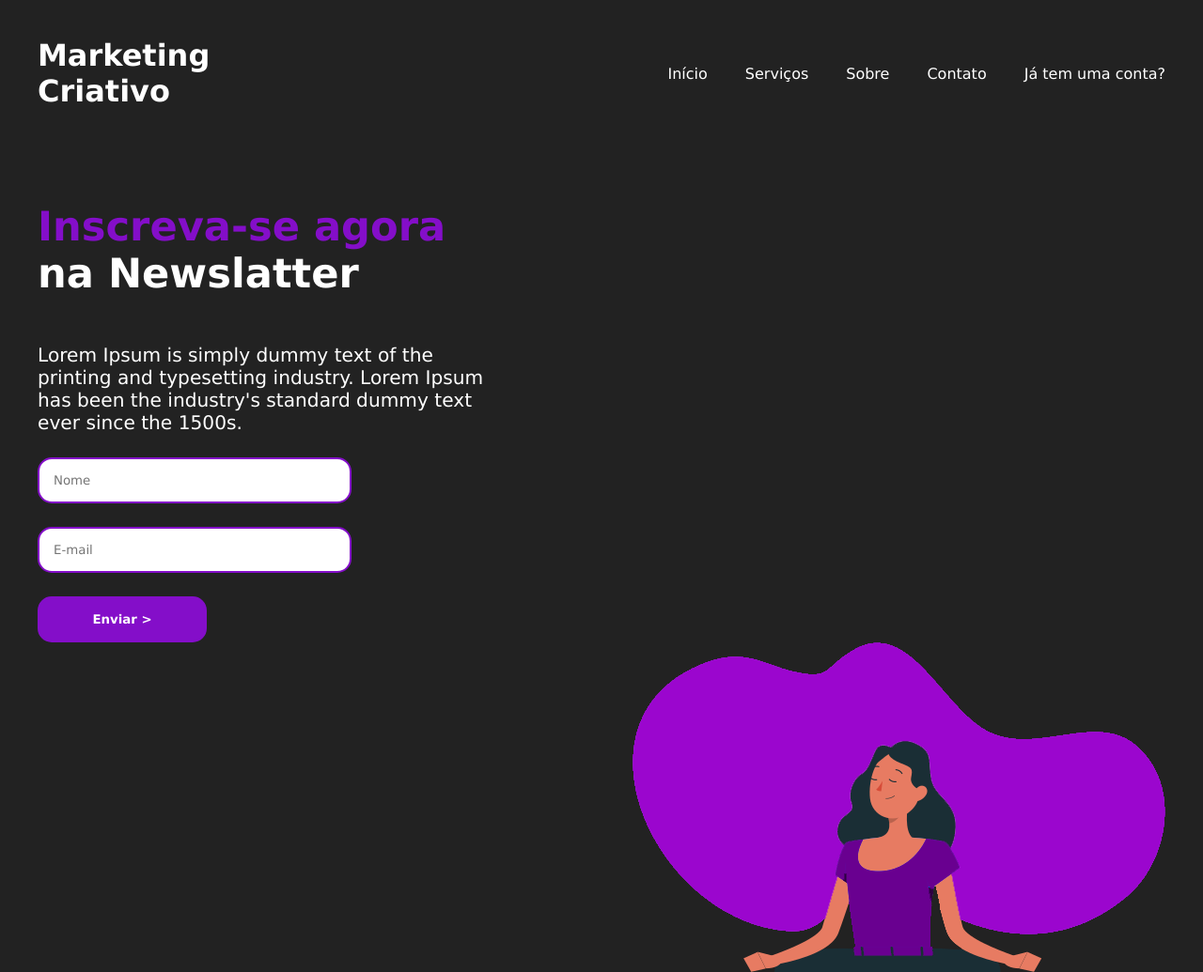
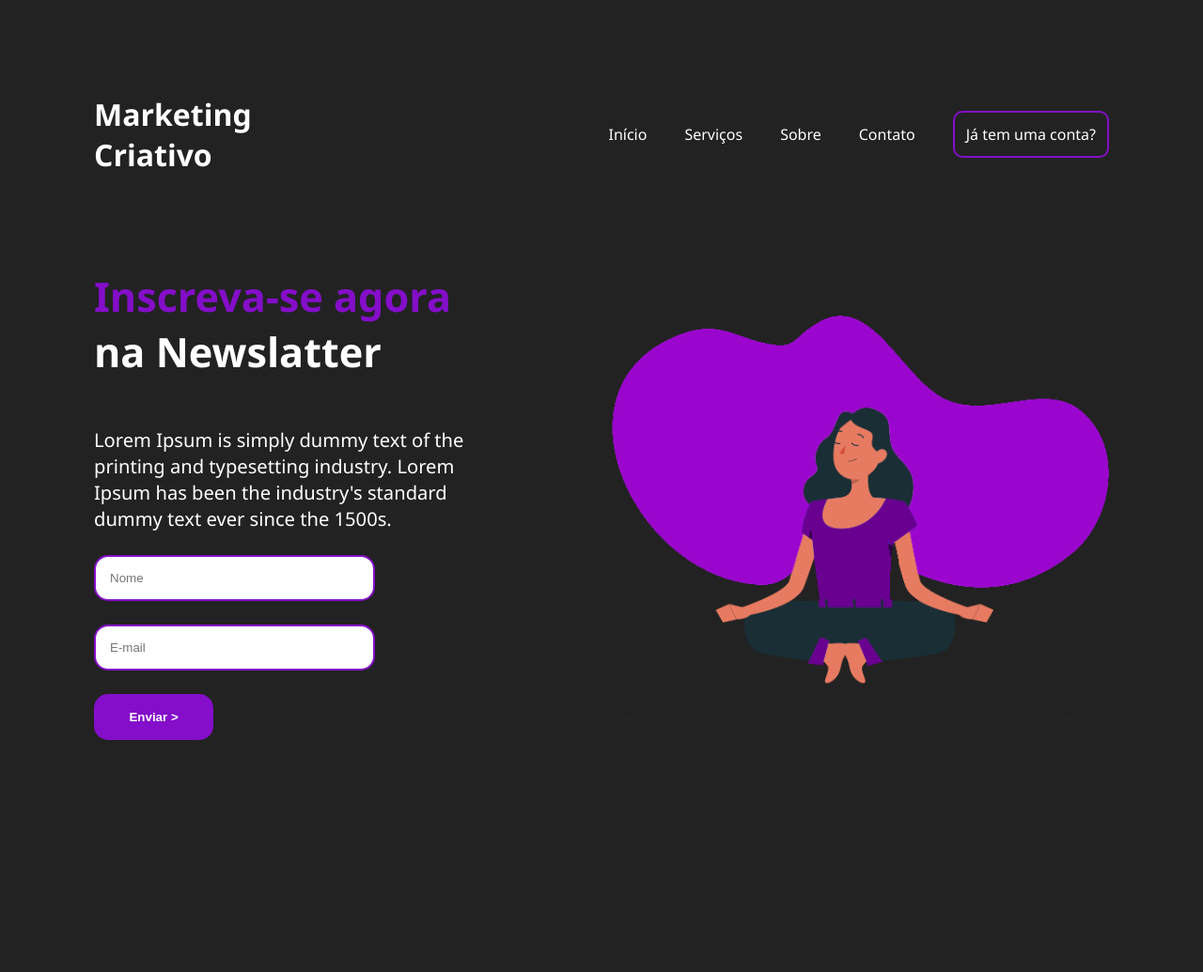
Before and after one commit to efieni/landing-page, a plain HTML site: page index.html in a window 1280 px wide. Shown: the top 1035 px of the page at 94% size. After the commit the page ends 800 px from the top, so only its background shows below. Drawn offline with Linux system fonts and the light colour scheme.

Commit message:
finalizei o projeto

```diff
--- a/estilos/style.css
+++ b/estilos/style.css
@@ -7,65 +7,6 @@ Celular: 600px até 768px
 Tablet: 768px até 992px
 Grandes telas: acima de 1200px */
 
-@font-face {
-    font-family: 'poppinsblack';
-    src: url('../fonts/poppins-black-webfont.woff2') format('woff2'),
-         url('../fonts/poppins-black-webfont.woff') format('woff');
-    font-weight: normal;
-    font-style: normal;
-
-  }
-
-
-
-
-  @font-face {
-    font-family: 'poppinsbold';
-    src: url('../fonts/poppins-bold-webfont.woff2') format('woff2'),
-         url('../fonts/poppins-bold-webfont.woff') format('woff');
-    font-weight: normal;
-    font-style: normal;
-
-  }
-
-
-  @font-face {
-    font-family: 'poppinslight';
-    src: url('../fonts/poppins-light-webfont.woff2') format('woff2'),
-         url('../fonts/poppins-light-webfont.woff') format('woff');
-    font-weight: normal;
-    font-style: normal;
-
-  }
-
-
-  @font-face {
-    font-family: 'poppinsmedium';
-    src: url('../fonts/poppins-medium-webfont.woff2') format('woff2'),
-         url('../fonts/poppins-medium-webfont.woff') format('woff');
-    font-weight: normal;
-    font-style: normal;
-
-  }
-
-  @font-face {
-    font-family: 'poppinsregular';
-    src: url('../fonts/poppins-regular-webfont.woff2') format('woff2'),
-         url('../fonts/poppins-regular-webfont.woff') format('woff');
-    font-weight: normal;
-    font-style: normal;
-
-  }
-
-  @font-face {
-    font-family: 'poppinssemibold';
-    src: url('../fonts/poppins-semibold-webfont.woff2') format('woff2'),
-         url('../fonts/poppins-semibold-webfont.woff') format('woff');
-    font-weight: normal;
-    font-style: normal;
-
-  }
-
   /* CORES
 
 Cor de fundo: rgb(34, 34, 34);
@@ -73,17 +14,22 @@ Roxo: rgb(132, 14, 201);
 */
 
 * {
-    font-family: Verdana, Geneva, Tahoma, sans-serif;
     margin: 0px;
     padding: 0px;
     box-sizing: 0 auto;
 }
 
+/*CONFIG GERAL */
+
 body, html {
-    margin: 20px;
+    margin: 50px;
     background-color: rgb(34, 34, 34);
     color: white;
+    font-family: 'Segoe UI', Tahoma, Geneva, Verdana, sans-serif;
+    height: 80vh;
 }
+
+/* NAV */
 
 header {
     display: flex;
@@ -94,15 +40,41 @@ header {
 header > nav > ul {
     display: flex;
     list-style: none;
+
 }
 
 header > nav > ul > li {
     padding-left: 40px;
+
 }
 
-a {
+header > nav > ul > li > a {
     color: white;
     text-decoration: none;
+    font-weight: 500;
+}
+
+header > nav > ul > li > a:hover {
+    color: rgb(132, 14, 201);
+    transition: 0.3 all;
+}
+
+.inscreva-se {
+    border: 2px solid rgb(132, 14, 201);
+    border-radius: 10px;
+    padding: 12px;
+
+}
+
+.inscreva-se:hover{
+    background-color: rgb(132, 14, 201);
+    color: white;
+}
+
+/*CONTEÚDO PRINCIPAL*/
+
+main {
+    display: flex;
 }
 
 section {
@@ -117,7 +89,7 @@ span {
 
 p {
     margin-top: 50px;
-    width: 40%;
+    width: 75%;
     font-size: .7em;
 }
 
@@ -125,7 +97,7 @@ input {
     display: block;
     margin-top: 25px;
     padding: 15px;
-    width: 25%;
+    width: 50%;
     border-radius: 15px;
     border: 2px solid rgb(132, 14, 201);
 }
@@ -134,15 +106,11 @@ input[type="submit"] {
     background-color: rgb(132, 14, 201);
     color: white;
     font-weight: bold;
-    width: 15%;
+    width: 24%;
+    cursor: pointer;
 }
 
-aside {
-    display: flex;
-    flex-direction: row;
-    justify-content: flex-end;
+main > aside > img {
+    width: 550px;
+    margin-top: 150px;
 }
-
-aside > img {
-    align-items: flex-start;
-}
--- a/index.html
+++ b/index.html
@@ -18,7 +18,7 @@
                 <li><a href="#">Serviços</a></li>
                 <li><a href="#">Sobre</a></li>
                 <li><a href="#">Contato</a></li>
-                <li class="inscreva-se"><a href="#">Já tem uma conta?</a></li>
+                <li ><a class="inscreva-se" href="#">Já tem uma conta?</a></li>
             </ul>
         </nav>
     </header>
@@ -29,9 +29,11 @@
             <h2>na Newslatter</h2>
 
             <p>Lorem Ipsum is simply dummy text of the printing and typesetting industry. Lorem Ipsum has been the industry's standard dummy text ever since the 1500s.</p>
-                <input type="text" name="nome" id="inome" required minlength="2" maxlength="18" placeholder="Nome" autocomplete="name">
-                <input type="email" name="email" id="iemail" required minlength="2" maxlength="18" placeholder="E-mail" autocomplete="email">
-                <input type="submit" value="Enviar >">
+                <form>
+                    <input type="text" name="nome" id="inome" required minlength="2" maxlength="18" placeholder="Nome" autocomplete="name">
+                    <input type="email" name="email" id="iemail" required minlength="2" maxlength="18" placeholder="E-mail" autocomplete="email">
+                    <input type="submit" value="Enviar >">
+                </form>
 
         </section>
 
```
Also changed, not shown: fontes/poppins-black-webfont.woff (added), fontes/poppins-black-webfont.woff2 (added), fontes/poppins-bold-webfont.woff (added), fontes/poppins-bold-webfont.woff2 (added), fontes/poppins-light-webfont.woff (added), fontes/poppins-light-webfont.woff2 (added), fontes/poppins-medium-webfont.woff (added), fontes/poppins-medium-webfont.woff2 (added), fontes/poppins-regular-webfont.woff (added), fontes/poppins-regular-webfont.woff2 (added), fontes/poppins-semibold-webfont.woff (added).
